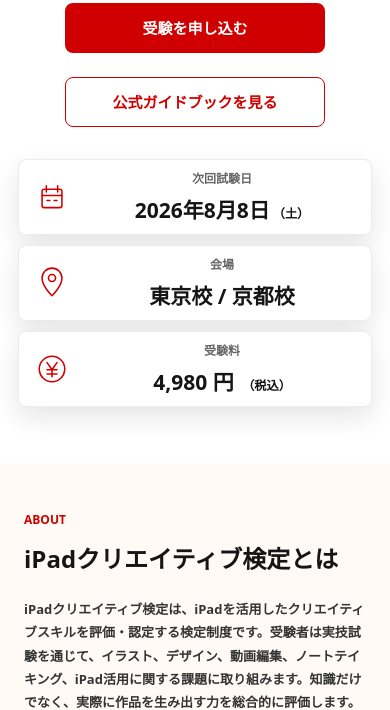
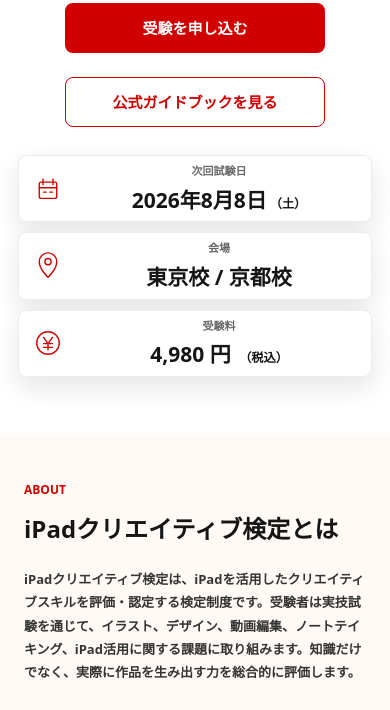
Before and after one commit to amity-sensei/ipad-creative-certification, a plain HTML site: page index.html in a window 390 px wide. Shown: the part 900-1610 px from the top of the page. Drawn offline with Linux system fonts and the light colour scheme.

Commit message:
Tighten hero facts responsive layout

```diff
--- a/styles.css
+++ b/styles.css
@@ -1185,6 +1185,10 @@
     width: min(1040px, 100%);
   }
 
+  .hero-facts {
+    grid-template-columns: repeat(3, minmax(0, 1fr));
+  }
+
   .section-inner {
     width: min(900px, 100%);
   }
@@ -1192,6 +1196,10 @@
   #about .two-column {
     gap: clamp(22px, 3vw, 38px);
     align-items: start;
+  }
+
+  #about h2 {
+    margin-bottom: 8px;
   }
 }
 
@@ -1322,25 +1330,25 @@
   .hero-facts {
     grid-template-columns: 1fr;
     gap: 10px;
-    margin-top: 32px;
+    margin-top: 28px;
   }
 
   .hero-facts div {
-    grid-template-columns: 42px minmax(0, 1fr);
-    gap: 12px;
-    min-height: 76px;
-    padding: 10px 16px;
+    grid-template-columns: 38px minmax(0, 1fr);
+    gap: 10px;
+    min-height: 64px;
+    padding: 8px 14px;
     align-items: center;
   }
 
   .fact-icon {
-    width: 34px;
-    height: 34px;
+    width: 30px;
+    height: 30px;
     margin-top: 0;
   }
 
   .hero-facts dt span {
-    font-size: 12px;
+    font-size: 11px;
   }
 
   .hero-facts dd span {
```
